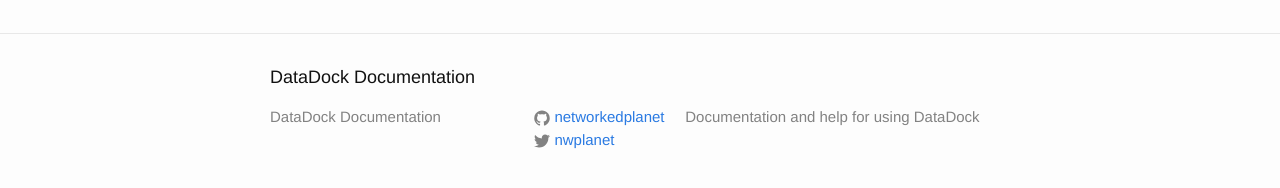
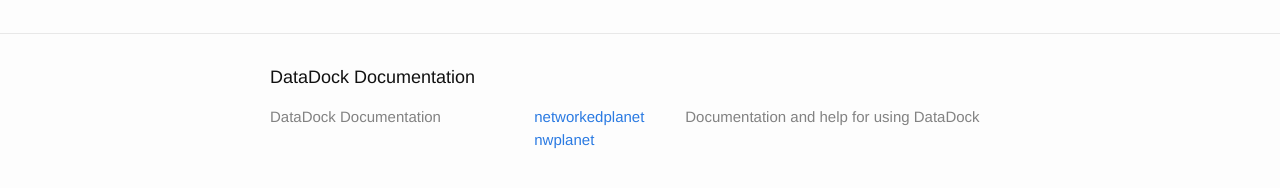
Before and after one commit to NetworkedPlanet/datadock, a Jekyll site: the page built from docs/index.html, in a window 1280 px wide. Shown: the part 651-839 px from the top of the page. Built offline with Jekyll 4.4.1, drawn with Linux system fonts in a browser that asks for light colours.

Commit message:
remove buggy SVG

```diff
--- a/docs/_includes/footer.html
+++ b/docs/_includes/footer.html
@@ -17,11 +17,7 @@
           {% if site.github_username %}
           <li>
             <a href="https://github.com/{{ site.github_username }}">
-              <span class="icon  icon--github">
-                <svg viewBox="0 0 16 16">
-                  <path fill="#828282" d="M7.999,0.431c-4.285,0-7.76,3.474-7.76,7.761 c0,3.428,2.223,6.337,5.307,7.363c0.388,0.071,0.53-0.168,0.53-0.374c0-0.184-0.007-0.672-0.01-1.32 c-2.159,0.469-2.614-1.04-2.614-1.04c-0.353-0.896-0.862-1.135-0.862-1.135c-0.705-0.481,0.053-0.472,0.053-0.472 c0.779,0.055,1.189,0.8,1.189,0.8c0.692,1.186,1.816,0.843,2.258,0.645c0.071-0.502,0.271-0.843,0.493-1.037 C4.86,11.425,3.049,10.76,3.049,7.786c0-0.847,0.302-1.54,0.799-2.082C3.768,5.507,3.501,4.718,3.924,3.65 c0,0,0.652-0.209,2.134,0.796C6.677,4.273,7.34,4.187,8,4.184c0.659,0.003,1.323,0.089,1.943,0.261 c1.482-1.004,2.132-0.796,2.132-0.796c0.423,1.068,0.157,1.857,0.077,2.054c0.497,0.542,0.798,1.235,0.798,2.082 c0,2.981-1.814,3.637-3.543,3.829c0.279,0.24,0.527,0.713,0.527,1.437c0,1.037-0.01,1.874-0.01,2.129 c0,0.208,0.14,0.449,0.534,0.373c3.081-1.028,5.302-3.935,5.302-7.362C15.76,3.906,12.285,0.431,7.999,0.431z"/>
-                </svg>
-              </span>
+
 
               <span class="username">{{ site.github_username }}</span>
             </a>
@@ -31,12 +27,7 @@
           {% if site.twitter_username %}
           <li>
             <a href="https://twitter.com/{{ site.twitter_username }}">
-              <span class="icon  icon--twitter">
-                <svg viewBox="0 0 16 16">
-                  <path fill="#828282" d="M15.969,3.058c-0.586,0.26-1.217,0.436-1.878,0.515c0.675-0.405,1.194-1.045,1.438-1.809
-                  c-0.632,0.375-1.332,0.647-2.076,0.793c-0.596-0.636-1.446-1.033-2.387-1.033c-1.806,0-3.27,1.464-3.27,3.27 c0,0.256,0.029,0.506,0.085,0.745C5.163,5.404,2.753,4.102,1.14,2.124C0.859,2.607,0.698,3.168,0.698,3.767 c0,1.134,0.577,2.135,1.455,2.722C1.616,6.472,1.112,6.325,0.671,6.08c0,0.014,0,0.027,0,0.041c0,1.584,1.127,2.906,2.623,3.206 C3.02,9.402,2.731,9.442,2.433,9.442c-0.211,0-0.416-0.021-0.615-0.059c0.416,1.299,1.624,2.245,3.055,2.271 c-1.119,0.877-2.529,1.4-4.061,1.4c-0.264,0-0.524-0.015-0.78-0.046c1.447,0.928,3.166,1.469,5.013,1.469 c6.015,0,9.304-4.983,9.304-9.304c0-0.142-0.003-0.283-0.009-0.423C14.976,4.29,15.531,3.714,15.969,3.058z"/>
-                </svg>
-              </span>
+
 
               <span class="username">{{ site.twitter_username }}</span>
             </a>
```
Also changed, not shown: docs/_includes/header.html (+0 -9 lines).
